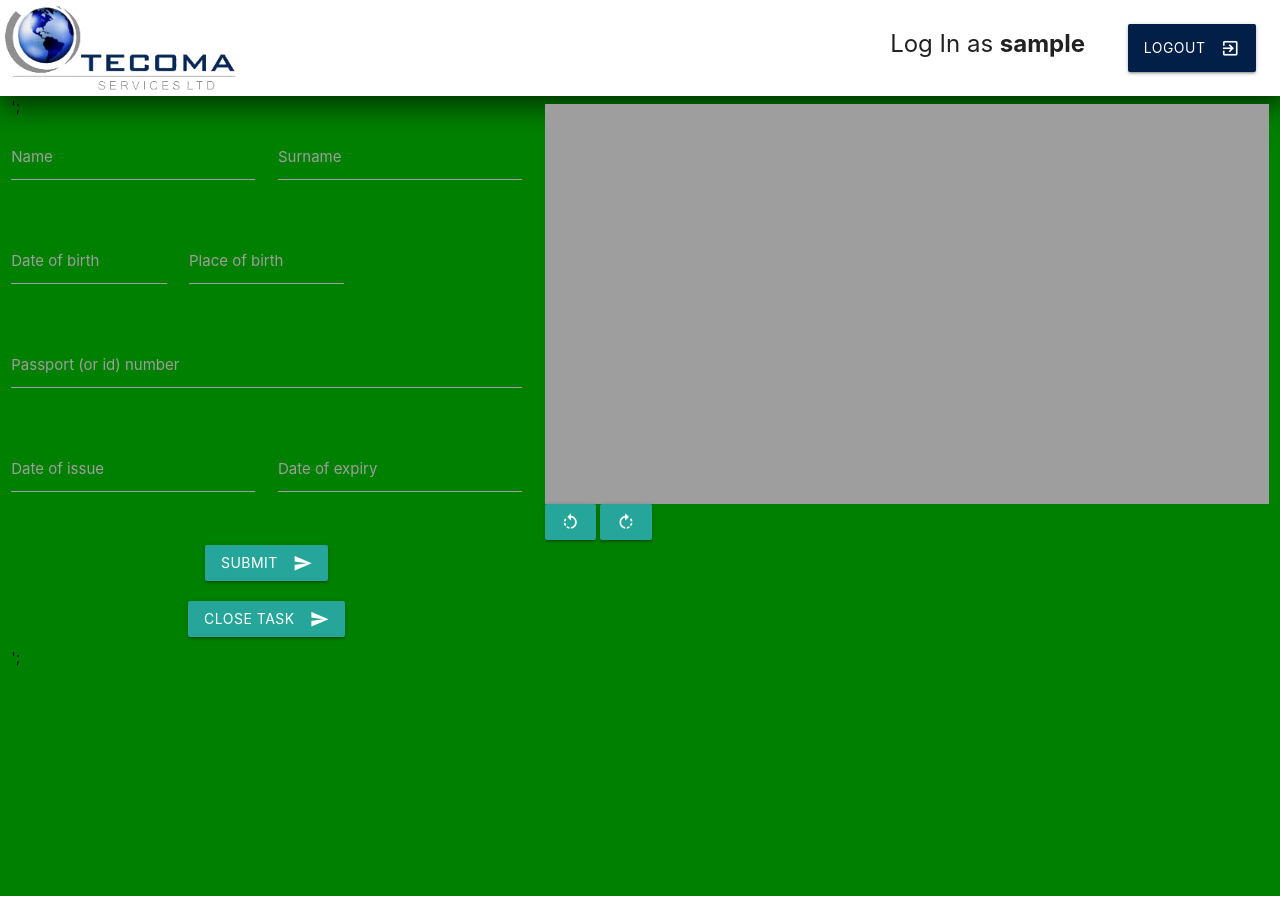
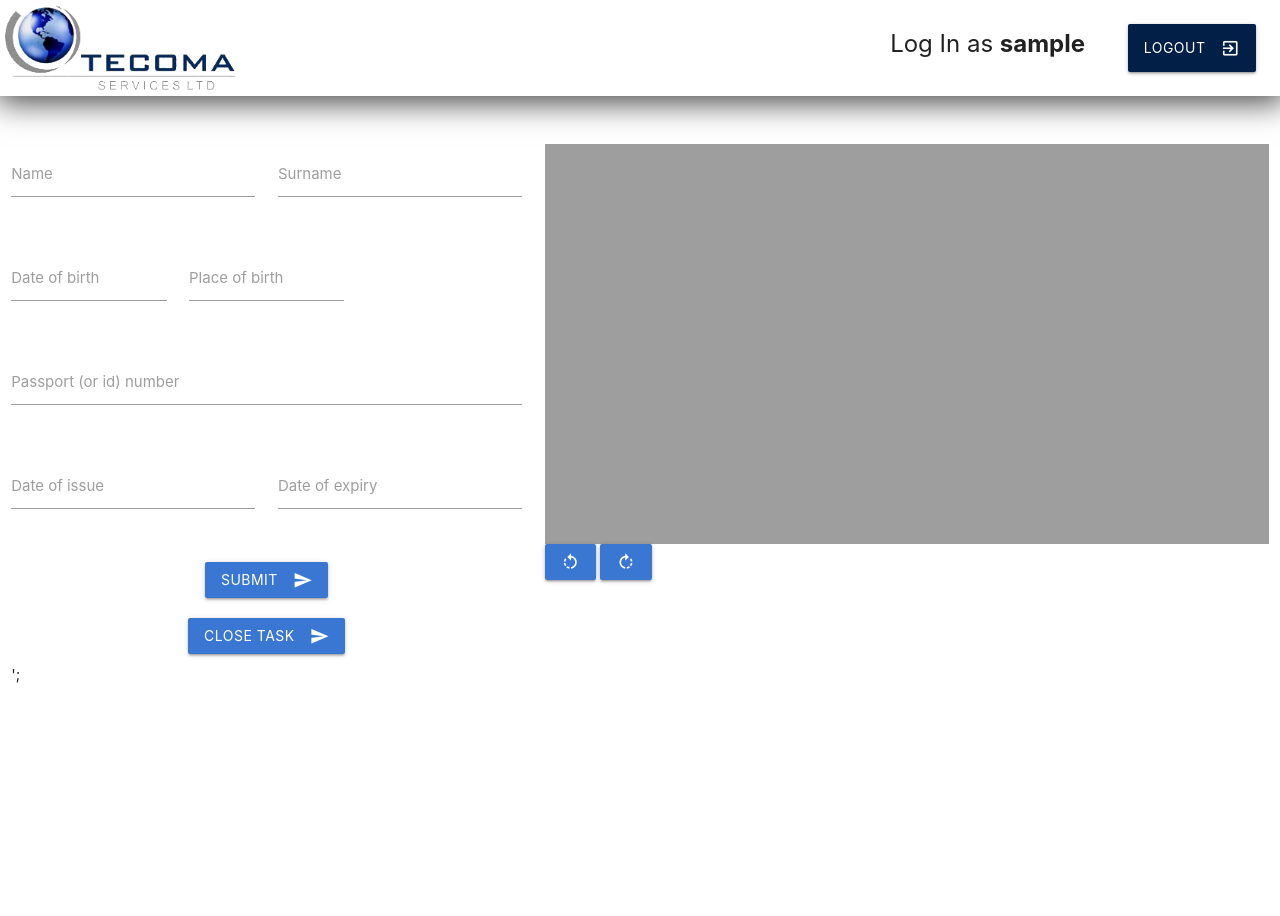
Before and after one commit to SynapsaIT/Project-Cyprus, a PHP site: page /form.php in a window 1280 px wide. Run offline with PHP 8.4, Linux system fonts and the light colour scheme; the visitor is signed in with stand-in values (Sample User, id 1); data comes from the database, SQL or seed files in the repository; data that the repository does not hold is empty; some libraries are stand-ins or nearby versions.

Commit message:
adsadads

```diff
--- a/form.php
+++ b/form.php
@@ -30,6 +30,11 @@ if(isset($_GET['l'])){
   $grp = $_GET['l'];
 }
 
+if(isset($_POST['logout'])){
+  session_destroy();
+  header("Location: index.php");
+}
+
 if(isset($_POST['is'])){
   dbWrite($_POST['name'], $_POST['surname'], $_POST['sex'], $_POST['dob'], $_POST['pob'], $_POST['passport'], $_POST['doi'], $_POST['doe'], $_SESSION['user']);
 }
@@ -49,8 +54,8 @@ $att = dbRead($grp);
       </form>
     </div>
   </div>
-<div class="row form" style="background-color: green; height:100vh; overflow:hidden;">
-<div class="col s5 apnd">';
+<div class="row form" style="height:100vh; overflow:hidden; padding-top: 5vh;">
+<div class="col s5 apnd">
   <form action="" method="POST" ENCTYPE="multipart/form-data" id="mform">
 
   <div id="all">
@@ -99,10 +104,10 @@ $att = dbRead($grp);
       </div>
     </div>
     <input type="hidden" name="is"/>
-    <div class="submit col s12 center-align" style="padding: 10px; display: inline-block; height: auto;"><button class="btn waves-effect waves-light" type="submit" name="action">Submit<i class="material-icons right">send</i></button></div>
+    <div class="submit col s12 center-align" style="padding: 10px; display: inline-block; height: auto;"><button class="btn waves-effect waves-light" type="submit" name="action" style="background-color: #3a77d2;">Submit<i class="material-icons right">send</i></button></div>
   </form>
   <form method="POST" action="menu.php">
-    <div class="submit col s12 center-align" style="padding: 10px; display: inline-block; height: auto;"><button class="btn waves-effect waves-light" type="submit" name="action" onclick="return confirm(\'Are you sure you would like close this ticket and delete all pictures?\');">Close task<i class="material-icons right">send</i></button></div>
+    <div class="submit col s12 center-align" style="padding: 10px; display: inline-block; height: auto;"><button class="btn waves-effect waves-light" type="submit" name="action" onclick="return confirm(\'Are you sure you would like close this ticket and delete all pictures?\');" style="background-color: #3a77d2;">Close task<i class="material-icons right">send</i></button></div>
   </form>';
 </div>
   <div class="col s7 slider" style="margin-top:1vh;">
@@ -113,10 +118,10 @@ $att = dbRead($grp);
   }
   ?>
 </ul>
-<button class="btn waves-effect waves-light" type="submit" id="b1">
+<button class="btn waves-effect waves-light" type="submit" id="b1" style="background-color: #3a77d2;">
 <i class="material-icons">rotate_left</i>
 </button>
-<button class="btn waves-effect waves-light" type="submit" id="b2">
+<button class="btn waves-effect waves-light" type="submit" id="b2" style="background-color: #3a77d2;">
 <i class="material-icons">rotate_right</i>
 </button>
 </div>
@@ -192,7 +197,6 @@ function dbWrite($name, $surname, $sex, $dob, $pob, $passport, $doi, $doe, $iu){
        zoomWindowPosition: 9,
        responsive: true,
        tint: true
-
      });
      $("select[required]").css({display: "block", height: 0, padding: 0, width: 0, position: 'absolute'});
      var value = 0;
```
